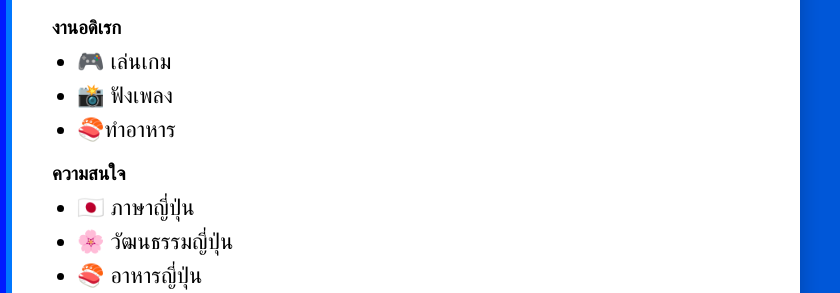
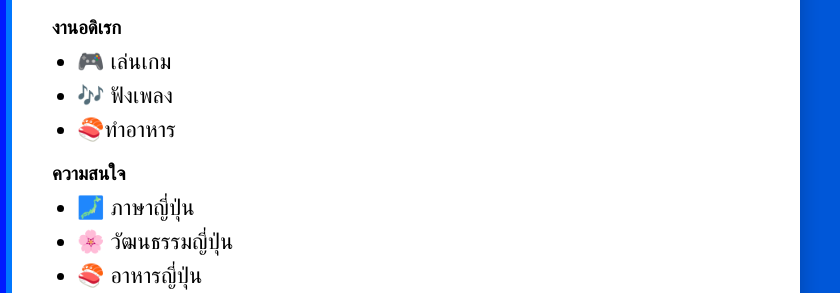
Before and after one commit to achiraya-23/achiraya-23, a plain HTML site: page index.html in a window 1280 px wide. Shown: the part 368-661 px from the top of the page, 440-1280 px from the left. Drawn offline with Linux system fonts and the light colour scheme.

Commit message:
Update index.html

```diff
--- a/index.html
+++ b/index.html
@@ -162,7 +162,7 @@ button:hover{
                 <h3>งานอดิเรก</h3>
                 <ul>
                     <li>🎮 เล่นเกม</li>
-                    <li>📸 ฟังเพลง</li>
+                    <li>🎶 ฟังเพลง</li>
                     <li>🍣ทำอาหาร</li>
                 </ul>
             </div>
@@ -170,7 +170,7 @@ button:hover{
             <div class="section">
                 <h3>ความสนใจ</h3>
                 <ul>
-                    <li>🇯🇵 ภาษาญี่ปุ่น</li>
+                    <li>🗾 ภาษาญี่ปุ่น</li>
                     <li>🌸 วัฒนธรรมญี่ปุ่น</li>
                     <li>🍣 อาหารญี่ปุ่น</li>
                 </ul>
```
